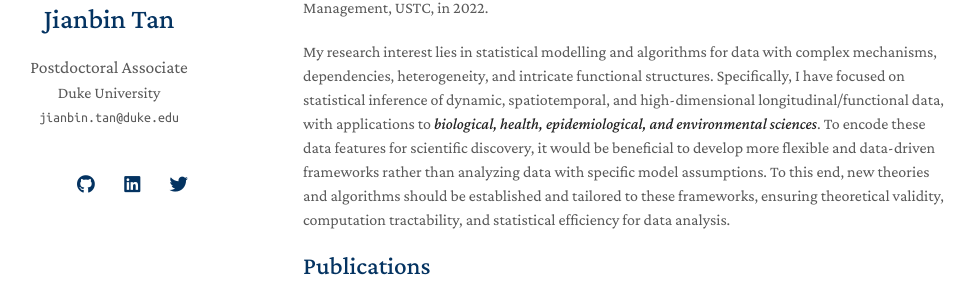
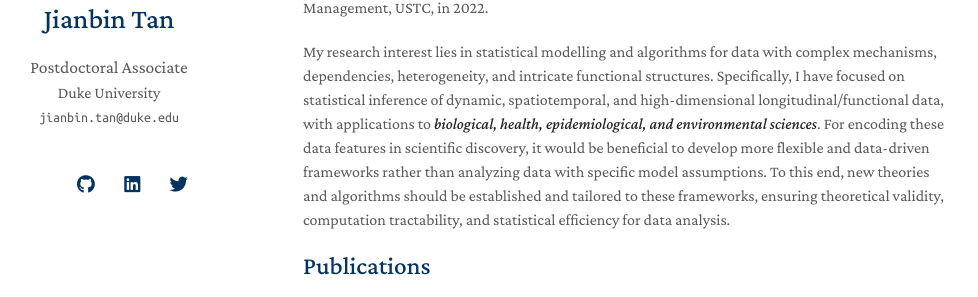
Before and after one commit to Tan-jianbin/Tan-jianbin.github.io, a Jekyll site: the page built from index.md, in a window 1280 px wide and 900 px high. Shown: the part 233-530 px from the top of the window, without its empty margins (167-1145 px from the left). Built offline with Jekyll 4.4.1, drawn with Linux system fonts in a browser that asks for light colours; nearby versions of some CDN libraries; a style sheet for code colours, icons or effects is not loaded; our own code applies the rules of GitHub Pages for plain Markdown files.

Commit message:
Update index.md

```diff
--- a/index.md
+++ b/index.md
@@ -6,6 +6,6 @@
 
 I am currently a [Postdoctoral Associate](https://biostat.duke.edu/profile/jianbin-tan) in the Department of Biostatistics & Bioinformatics, Duke University, supervised by Prof. [Anru Zhang](https://anruzhang.github.io) and Prof. [Pixu Shi](https://pixushi.github.io). I received my PhD in Statistics from Sun Yat-sen University in 2023, advised by Prof. [Hui Huang](http://cfas.ruc.edu.cn/kydw/zzyjy/hh/index.htm). During my doctorate career, different projects have been carried out under the guidance of my PhD adviser, Prof. [Yongtao Guan](https://sds.cuhk.edu.cn/en/teacher/1038),  Prof. [Xueqin Wang](https://bs.ustc.edu.cn/english/profile.php?id=650), and Prof. [Ye shen](https://publichealth.uga.edu/faculty-member/ye-shen/). I was a [visiting student](https://statlab905.github.io/author/jianbin-tan/) working with Prof. Xueqin Wang in the School of Management, USTC, in 2022.
 
-My research interest lies in statistical modelling and algorithms for data with complex mechanisms, dependencies, heterogeneity, and intricate functional structures. Specifically, I have focused on statistical inference of dynamic, spatiotemporal, and high-dimensional longitudinal/functional data, with applications to ***biological, health, epidemiological, and environmental sciences***. To encode these data features for scientific discovery, it would be beneficial to develop more flexible and data-driven frameworks rather than analyzing data with specific model assumptions. To this end, new theories and algorithms should be established and tailored to these frameworks, ensuring theoretical validity,  computation tractability, and statistical efficiency for data analysis.
+My research interest lies in statistical modelling and algorithms for data with complex mechanisms, dependencies, heterogeneity, and intricate functional structures. Specifically, I have focused on statistical inference of dynamic, spatiotemporal, and high-dimensional longitudinal/functional data, with applications to ***biological, health, epidemiological, and environmental sciences***. For encoding these data features in scientific discovery, it would be beneficial to develop more flexible and data-driven frameworks rather than analyzing data with specific model assumptions. To this end, new theories and algorithms should be established and tailored to these frameworks, ensuring theoretical validity,  computation tractability, and statistical efficiency for data analysis.
 
 {% include_relative _includes/publications.md %}
```
